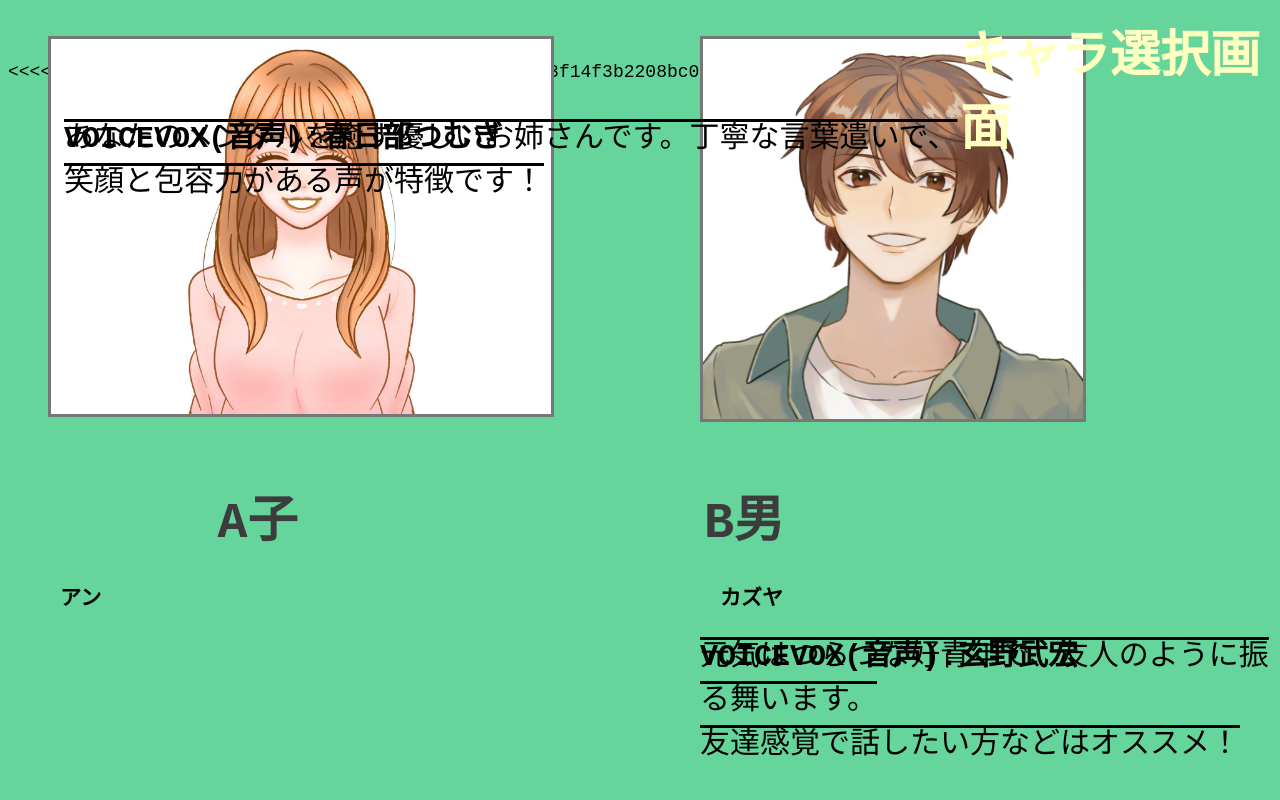
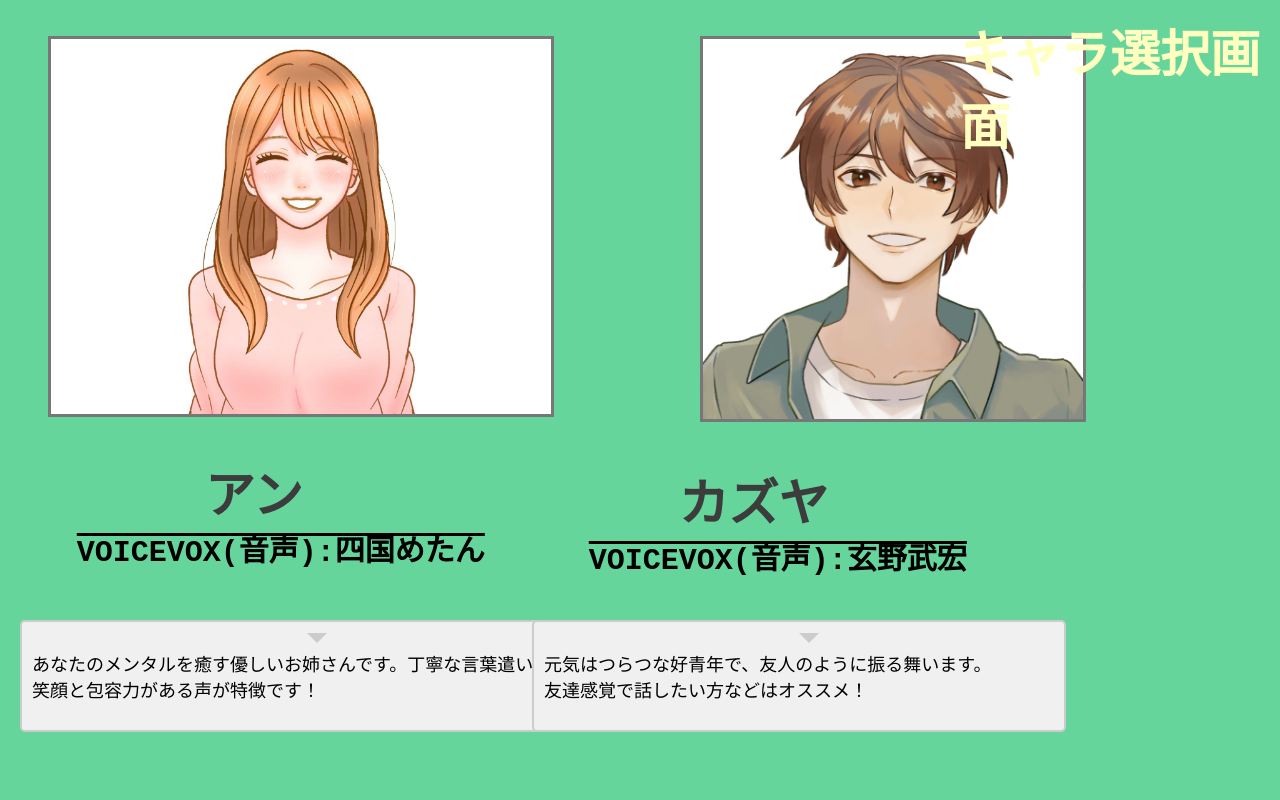
Before and after one commit to s1F102100445/mental-, a Django app: page /index_char/ in a window 1280 px wide. Run offline with Django 4.2, Linux system fonts and the light colour scheme.

Commit message:
半分終わった
キャラ選択画面
カズヤ
アン
上の三つの画面完成

```diff
--- a/mental/static/mental/css/index2.css
+++ b/mental/static/mental/css/index2.css
@@ -19,13 +19,13 @@ body {
     bottom: 10%;
     font-size: 30px;
     font-weight:bold;
-    left: 8%;
+    left: 5%;
     text-decoration: overline;
   }
   c{
     position: absolute;
     bottom: 15%;
-    left: 17%;
+    left: 12%;
     font-size: 50px;
     font-weight:bold;
     color:#3c3c3c;
--- a/mental/static/mental/css/login.css
+++ b/mental/static/mental/css/login.css
@@ -34,16 +34,16 @@ p.sample2 img {
 
     c{
       position: absolute;
-      bottom: 31%;
-      left: 17%;
+      bottom: 34%;
+      left: 16%;
       font-size: 50px;
       font-weight:bold;
       color:#3c3c3c;
     }
     d{
       position: absolute;
-      bottom: 31%;
-      left: 55%;
+      bottom: 33%;
+      left: 53%;
       font-size: 50px;
       font-weight:bold;
       color:#3c3c3c;
@@ -56,40 +56,72 @@ p.sample2 img {
       font-weight:bold;
       animation: color-change 10s infinite;
     }
+p.an{
+  top: 65%;
+    left: 5%;
+}
+p.kaz{
+  top: 65%;
+    left: 5%;
+}
 p.dis1{
     position: absolute;
-<<<<<<< HEAD
-    top: 65%;
-    left: 5%;
+    top: 62%;
+    left: 6%;
     font-size: 30px;
     text-decoration: overline;
 }
 p.dis2{
     position: absolute;
-    top: 65%;
+    top: 63%;
     left: 46%;
     font-size: 30px;
     text-decoration: overline;
-=======
-    top: 75%;
-    left: 50px;
+
 }
-p.dis2{
-    position: absolute;
-    top: 75%;
-    left: 700px;
+
+.speech-bubble {
+  position: absolute;
+  top: 75%;
+  left: 0%;
+  background-color: #f0f0f0;
+  border: 2px solid #ccc;
+  padding: 10px;
+  margin: 20px;
+  border-radius: 5px;
+  width: 550px;
 }
-h3.an{
+.speech-bubble:after {
+  content: '';
   position: absolute;
-  top:70%;
-  left:60px;
+  top: 10%;
+  left: 50%;
+  border-width: 10px;
+  border-style: solid;
+  border-color: #ccc transparent transparent transparent;
 }
-h3.kazuya{
+
+.speech-bubble1 {
   position: absolute;
-  top:70%;
-  left: 720px;
->>>>>>> 6d1f168afcc2eafb8b8c03f14f3b2208bc02e7a8
+  top: 75%;
+  left: 40%;
+  background-color: #f0f0f0;
+  border: 2px solid #ccc;
+  padding: 10px;
+  margin: 20px;
+  border-radius: 5px;
+  width: 510px;
 }
+.speech-bubble1:after {
+  content: '';
+  position: absolute;
+  top: 10%;
+  left: 50%;
+  border-width: 10px;
+  border-style: solid;
+  border-color: #ccc transparent transparent transparent;
+}
+
 img {
 
     border: solid 3px #777777; /* 色：グレー */
--- a/mental/templates/mental/index2.html
+++ b/mental/templates/mental/index2.html
@@ -25,7 +25,7 @@
         <img src="{% static 'mental\img\IMG_1624.jpg' %}" alt="画像の説明">
         </p>
     </div>
-    <c>B男</c>
+    <c>カズヤ</c>
     <p class="credit">VOICEVOX(音声): 玄野武宏</p>
 
     <div id="navigation-buttons">
--- a/mental/templates/mental/login.html
+++ b/mental/templates/mental/login.html
@@ -12,32 +12,26 @@
 </head>
 <body>
 
-    <div class="circle"></div>
-    <div class="circle1"></div>
-    <div class="circle2"></div>
-    <div class="circle3"></div>
-    <div class="circle4"></div>
-    <div class="circle5"></div>
-    <div class="circle6"></div>
-    <div class="circle7"></div>
+
     <ul>
         <li><p class="sample1"><a href="http://127.0.0.1:8000/mental/index_view/" ><img src="{% static 'mental\img\IMG_1623.jpg' %}" alt="画像の説明" width="800" height="450"></a></p></li>
         <li><p class="sample2"><a href="http://127.0.0.1:8000/mental/index_view2/" ><img src="{% static 'mental\img\IMG_1624.jpg' %}" alt="画像の説明" width="800" height="450"></a></p></li>
     </ul>
-<<<<<<< HEAD
     <b>
-        <c>A子</c>
-    <p class="dis1">VOICEVOX(音声):春日部つむぎ</p>
-    <d>B男</d>
+    <c>アン</c>
+    <p class="dis1">VOICEVOX(音声):四国めたん</p>
+    <d>カズヤ</d>
     <p class="dis2">VOICEVOX(音声):玄野武宏</p>
     </b>
     <e>キャラ選択画面</e>
-=======
-    <h3 class="an">アン</h3>
-    <h3 class="kazuya">カズヤ</h3>
-    <p class="dis1">あなたのメンタルを癒す優しいお姉さんです。丁寧な言葉遣いで、<br>笑顔と包容力がある声が特徴です！</p>
-    <p class="dis2">元気はつらつな好青年で、友人のように振る舞います。<br>
-        友達感覚で話したい方などはオススメ！</p>
->>>>>>> 6d1f168afcc2eafb8b8c03f14f3b2208bc02e7a8
+
+    <div class="speech-bubble">
+        <p>あなたのメンタルを癒す優しいお姉さんです。丁寧な言葉遣いで<br>笑顔と包容力がある声が特徴です！</p>
+      </div>
+
+      <div class="speech-bubble1">
+        <p>元気はつらつな好青年で、友人のように振る舞います。<br>
+            友達感覚で話したい方などはオススメ！</p>
+      </div>
 </body>
 </html>
```
Also changed, not shown: mental/templates/mental/index.html (+2 -5 lines).
